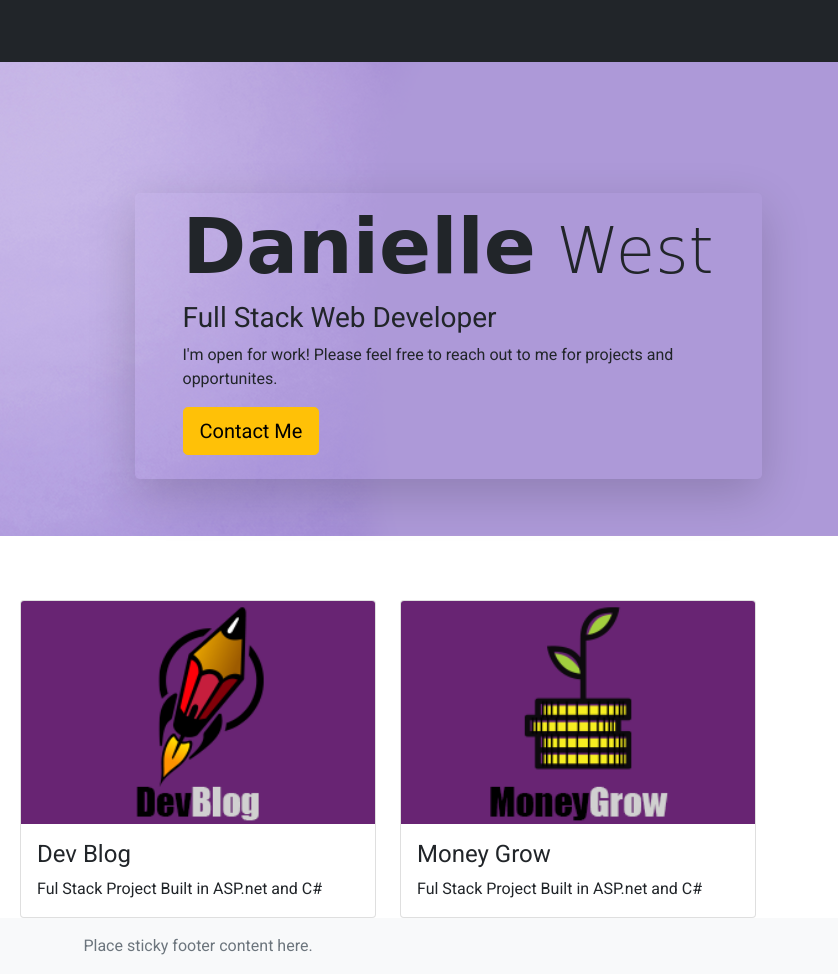
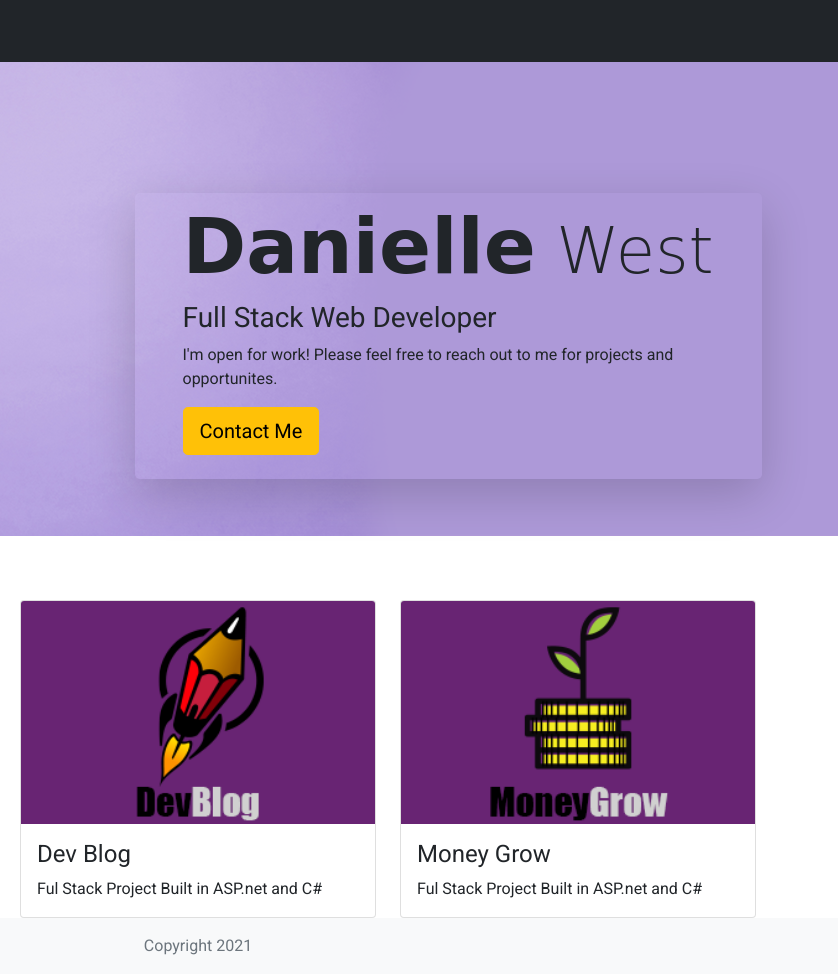
Before and after one commit to alexbaker2002/DanielleWest, a plain HTML site: page index.html in a window 1280 px wide. Shown: the full height of the page, 442-1280 px from the left. Drawn offline with nearby package versions, Linux system fonts and the light colour scheme; a web font is replaced by a local one.

Commit message:
fix stickyfooter

```diff
--- a/index.html
+++ b/index.html
@@ -117,7 +117,7 @@
     </main>
     <footer class="footer mt-auto py-3 bg-light sticky-footer">
         <div class="container-fluid text-center">
-            <span class="text-muted">Place sticky footer content here.</span>
+            <span class="text-muted">Copyright 2021</span>
         </div>
     </footer>
     <!-- Bootstrap JS -->
```
Lines whose indentation alone changed are shown as unchanged.
